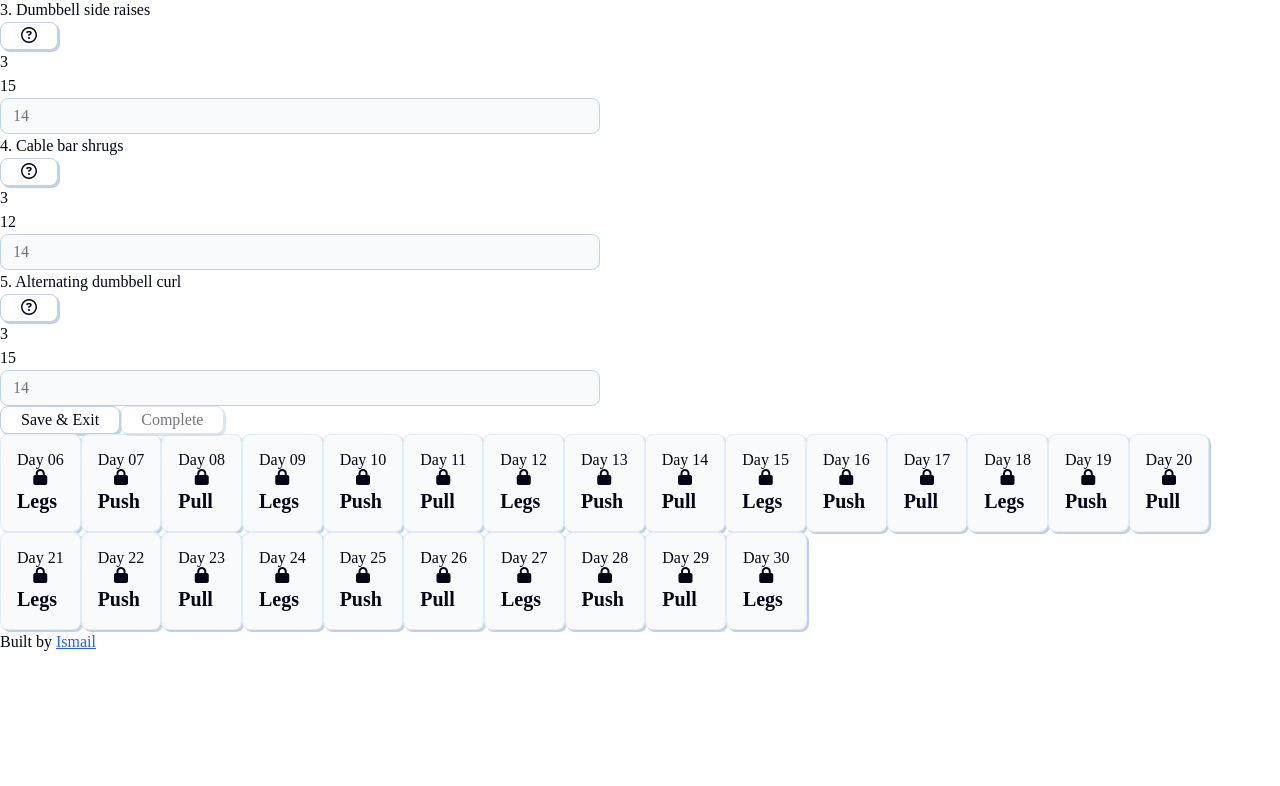
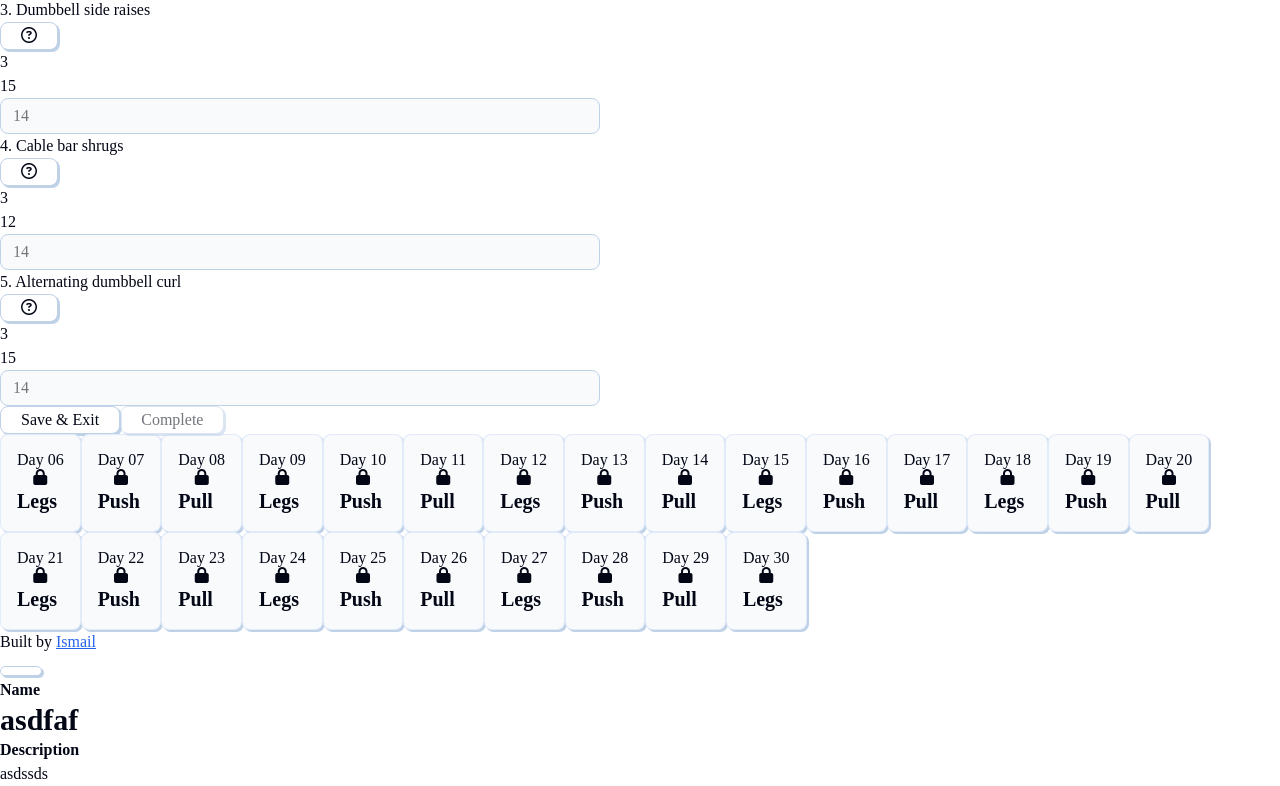
Before and after one commit to NetworkWarrior/brogram, a React (Vite) app: page / in a window 1280 px wide. Shown: the part 1485-2271 px from the top of the page. Before the commit the page ends 2139 px from the top, so only its background shows below. Built offline with nearby package versions, Linux system fonts and the light colour scheme; a web font is replaced by a local one.

Commit message:
The Modal Overlay

```diff
--- a/index.html
+++ b/index.html
@@ -10,5 +10,6 @@
   <body>
     <div id="root"></div>
     <script type="module" src="/src/main.jsx"></script>
+    <div id="portal"></div>
   </body>
 </html>
--- a/src/components/Modal.jsx
+++ b/src/components/Modal.jsx
@@ -1,5 +1,25 @@
-export default function() {
-    return (
-        <></>
-    )
+import ReactDom from "react-dom"
+export default function(props) {
+
+    const {showExerciseDescription, handleCloseModal} = props
+    const {name, description} = showExerciseDescription || {}
+
+    return ReactDom.createPortal((
+        <div className="modal-container">
+            <button className='modal-underlay' onClick={handleCloseModal}/>
+            <div className="modal-content">
+                <div>
+                    <h6>Name</h6>
+                    <h2 className="skill-name">{name.replaceAll('-', '')}</h2>
+                </div>
+                <div>
+                    <h6>Description</h6>
+                    <p>{description}</p>
+                </div>
+            </div>
+        </div>
+    ),
+    document.getElementById('portal'))
+
+
 }
--- a/src/components/WorkoutCard.jsx
+++ b/src/components/WorkoutCard.jsx
@@ -1,11 +1,15 @@
 import React from 'react'
+import Modal from './Modal'
 export default function WorkoutCard(props) {
     const {trainingPlan, workoutIndex, type, dayNum, icon} = props
 
     const {warmup, workout} = trainingPlan || {}
 
+    const showExerciseDescription = {name: 'asdfaf', description: 'asdssds'}
+
     return(
         <div className="workout-container">
+            <Modal showExerciseDescription={showExerciseDescription} handleCloseModal={() => {}}/>
             <div className="workout-card card">
                 <div className="plan-card-header">
                     <p>Day {dayNum}</p>
```
